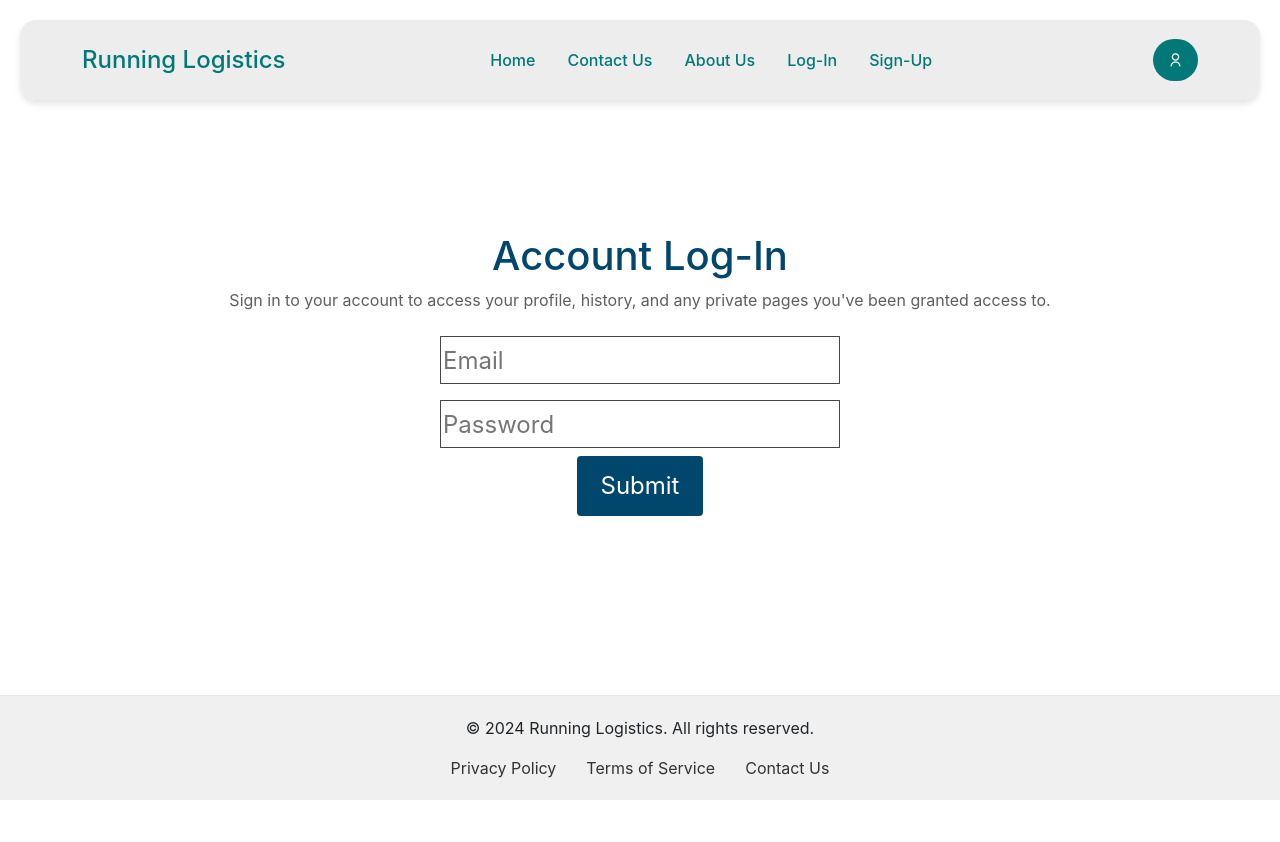
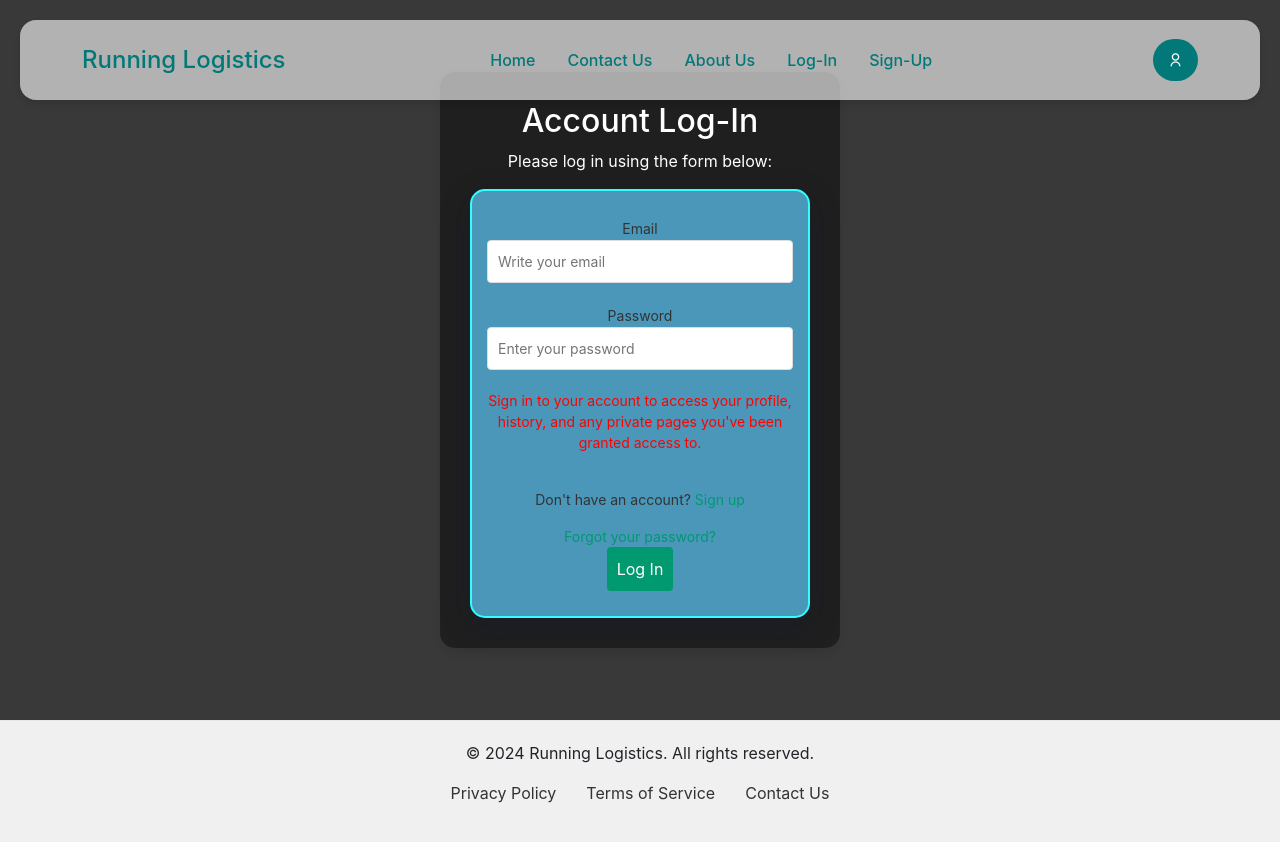
Before and after one commit to Juan-Carlos-D/RunningLogisticsCollab, a React (Create React App) app in the folder rl-frontend/: page /Login in a window 1280 px wide. Shown: the top 842 px of the page. Before the commit the page ends 800 px from the top, so only its background shows below. Built offline with nearby package versions, Linux system fonts and the light colour scheme; no server answers.

Commit message:
more styling

```diff
--- a/rl-frontend/src/CSS/Login.css
+++ b/rl-frontend/src/CSS/Login.css
@@ -1,89 +1,109 @@
-*, *::before, *::after {
-    box-sizing: border-box;
+
+
+
+/* Login.css */
+
+.login-section {
+    display: flex;
+    justify-content: center;
+    align-items: center;
+    min-height: 90vh;
+    background-color: #393939;
+    color: white;
+    text-align: center;
+
 }
 
-div#login {
-    text-align: center;
-    width: 100%; /* Ensure div#login takes up full width */
-    padding: 2rem; /* Padding around the login form */
-    overflow: hidden; /* Hide overflow to prevent clipping */
-    margin-top: 200px;
+.login-section form {
+    background-color: #4A97BA;
+    padding: 25px 15px;
+    border: 2px solid #30FFFF;
+    border-radius: 15px;
+    box-shadow: 0 8px 32px hsla(230, 75%, 15%, .2)
 }
 
-div#login h1 {
-    color: rgb(1, 71, 109);
+.login-section form:hover {
+    background-color: transparent;
 }
 
-div#login p#loginMessage {
-    color: rgb(94, 94, 94);
+
+.login-content {
+    background: #1F1F1F;
+    padding: 30px;
+    border-radius: 8px;
+    box-shadow: 0 4px 8px rgba(0, 0, 0, 0.1);
+    max-width: 400px;
+    width: 100%;
+    border-radius: 15px;
 }
 
-/* Input fields */
-div#login input {
-    color: rgb(71, 71, 71);
-    width: calc(100% - 2rem); /* Adjust width considering padding */
-    max-width: 400px; /* Set a maximum width */
-    border: 1px solid rgb(71, 71, 71); /* Ensure border is applied */
-    height: 3rem;
-    font-size: 1.5rem;
-    margin: 0.5rem;
-    box-sizing: border-box; /* Include padding and border in the element's total width and height */
+.login__form {
+    display: flex;
+    flex-direction: column;
+    gap: 20px;
 }
 
-/* Button */
-div#login button {
-    font-size: 1.5rem;
-    padding: 0.75rem 1.5rem;
-    border: none;
-    background-color: rgb(1, 71, 109);
-    color: white;
-    cursor: pointer;
-    border-radius: 0.25rem;
+.login__group {
+    display: flex;
+    flex-direction: column;
+    gap: 20px;
 }
 
-div#login button:hover {
-    background-color: rgb(0, 58, 92);
+.login__label {
+    font-size: 14px;
+    color: #333;
 }
 
-/* Responsive styles */
-@media screen and (max-width: 768px) {
-    div#login input {
-        width: calc(100% - 2rem); /* Adjust width considering padding */
+.login__input {
+    width: 100%;
+    padding: 10px;
+    border: 1px solid #ddd;
+    border-radius: 4px;
+    font-size: 14px;
 }
 
-    div#login h1 {
-        font-size: 1.5rem; /* Adjust font size for smaller screens */
+.login__message {
+    color: #f00;
+    font-size: 14px;
 }
 
-    div#login p#loginMessage {
-        font-size: 1rem; /* Adjust font size for smaller screens */
+.login__signup {
+    font-size: 14px;
+    color: #333;
 }
 
-    div#login button {
-        font-size: 1.25rem; /* Adjust font size for button on smaller screens */
-        padding: 0.5rem 1rem;
-    }
+.login__signup a {
+    color: #009970;
+    text-decoration: none;
 }
 
-@media screen and (max-width: 480px) {
-    div#login {
-        padding: 1rem; /* Adjust padding for very small screens */
+.login__signup a:hover {
+    text-decoration: underline;
 }
 
-    div#login h1 {
-        font-size: 1.25rem; /* Further adjust font size for very small screens */
+.login__forgot {
+    display: block;
+    font-size: 14px;
+    color: #009970;
+    text-decoration: none;
+    margin-top: 10px;
 }
 
-    div#login p#loginMessage {
-        font-size: 0.875rem; /* Further adjust font size for very small screens */
+.login__forgot:hover {
+    text-decoration: underline;
 }
 
-    div#login input {
-        width: calc(100% - 2rem); /* Ensure full-width input fields with padding on very small screens */
+.login__button {
+    padding: 10px;
+    border: none;
+    border-radius: 4px;
+    background-color: #009970;
+    color: #fff;
+    font-size: 16px;
+    cursor: pointer;
+    transition: background-color 0.3s;
 }
 
-    div#login button {
-        font-size: 1.1rem; /* Further adjust font size for button on very small screens */
-        padding: 0.5rem;
+.login__button:hover {
+    background-color: #007f5f;
 }
-}
--- a/rl-frontend/src/CSS/footer.css
+++ b/rl-frontend/src/CSS/footer.css
@@ -7,6 +7,7 @@
   position: relative; /* Changed from fixed to relative */
   bottom: 0; /* You can remove this line if not needed */
   left: 0; /* You can remove this line if not needed */
+  height:150px;
 }
 
 .footer-content {
--- a/rl-frontend/src/Pages/Login.js
+++ b/rl-frontend/src/Pages/Login.js
@@ -25,40 +25,56 @@ function Login({ setProfile }) {
             })
             .catch(error => {
                 console.error('Error sending data:', error)
-                setResponse(false)
+                setResponse("Login failed. Please check your email and password.")
             })
     }
 
     return (
-        <div id='login'>
-            <form onSubmit={login} className='sign-in-form'>
-                <h1>Account Log-In</h1>
-                <p id='loginMessage'>
-                    {response}
-                </p>
-                <div className='form-group'>
+        <section className="login-section">
+            <div className="login-content">
+                <h2>Account Log-In</h2>
+                <p>Please log in using the form below:</p>
+                <form onSubmit={login} className="login__form">
+                    <div className="login__group">
+                        <div>
+                            <label htmlFor="email" className="login__label">Email</label>
                             <input
-                        type='text'
+                                type="email"
+                                id="email"
+                                className="login__input"
+                                placeholder="Write your email"
                                 value={email}
                                 onChange={(e) => setEmail(e.target.value)}
                                 required
-                        placeholder='Email'
                             />
                         </div>
-                <div className='form-group'>
+                        <div>
+                            <label htmlFor="password" className="login__label">Password</label>
                             <input
-                        type='password'
+                                type="password"
+                                id="password"
+                                className="login__input"
+                                placeholder="Enter your password"
                                 value={password}
                                 onChange={(e) => setPassword(e.target.value)}
                                 required
-                        placeholder='Password'
                             />
                         </div>
-                <button type='submit'>Submit</button>
+                    </div>
+                    <p className="login__message">{response}</p>
+                    <div>
+                        <p className="login__signup">
+                            Don't have an account? <a href="#">Sign up</a>
+                        </p>
+                        <a href="#" className="login__forgot">
+                            Forgot your password?
+                        </a>
+                        <button type="submit" className="login__button">Log In</button>
+                    </div>
                 </form>
             </div>
-
-    )
+        </section>
+    );
 }
 
-export default Login
+export default Login;
```
Lines whose indentation alone changed are shown as unchanged.
